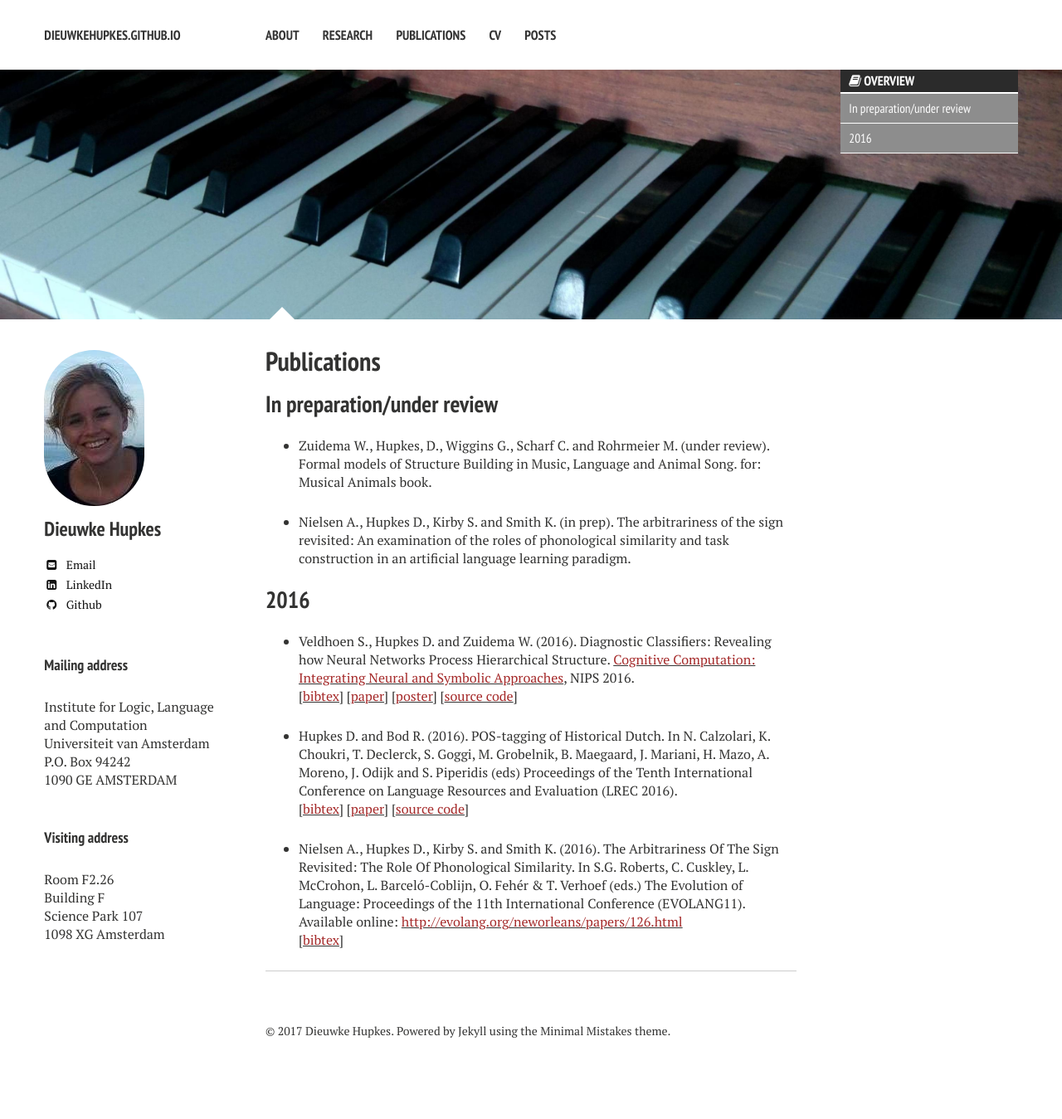
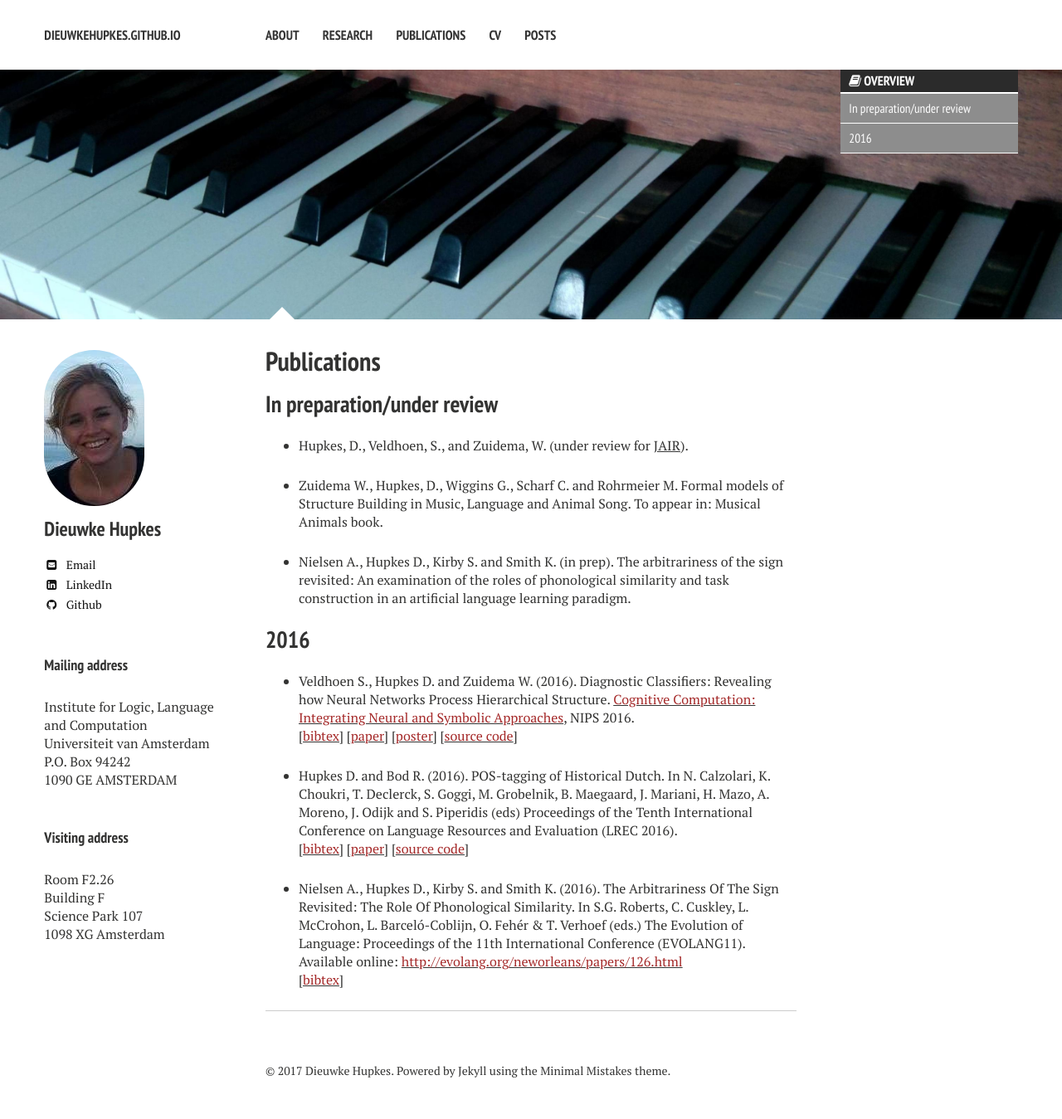
Before and after one commit to dieuwkehupkes/dieuwkehupkes.github.io, a Jekyll site: the page built from publications/index.md, in a window 1280 px wide. Shown: the whole page at 83% size. Built offline with Jekyll 4.4.1, drawn with Linux system fonts in a browser that asks for light colours; nearby versions of some CDN libraries; before the commit the page ends 1301 px from its top, so only the background shows below that.

Commit message:
Add JAIR paper to publications/under review

```diff
--- a/publications/index.md
+++ b/publications/index.md
@@ -13,7 +13,9 @@ image:
 
 ## In preparation/under review
 
-* Zuidema W., Hupkes, D., Wiggins G., Scharf C. and Rohrmeier M. (under review). Formal models of Structure Building in Music, Language and Animal Song. for: Musical Animals book.
+* Hupkes, D., Veldhoen, S., and Zuidema, W. (under review for [JAIR](../research/JAIR.pdf){:target="blank"}).
+
+* Zuidema W., Hupkes, D., Wiggins G., Scharf C. and Rohrmeier M. Formal models of Structure Building in Music, Language and Animal Song. To appear in: Musical Animals book.
 
 * Nielsen A., Hupkes D., Kirby S. and Smith K. (in prep). The arbitrariness of the sign revisited: An examination of the roles of phonological similarity and task construction in an artificial language learning paradigm.
 
```
Also changed, not shown: 1 other file.
